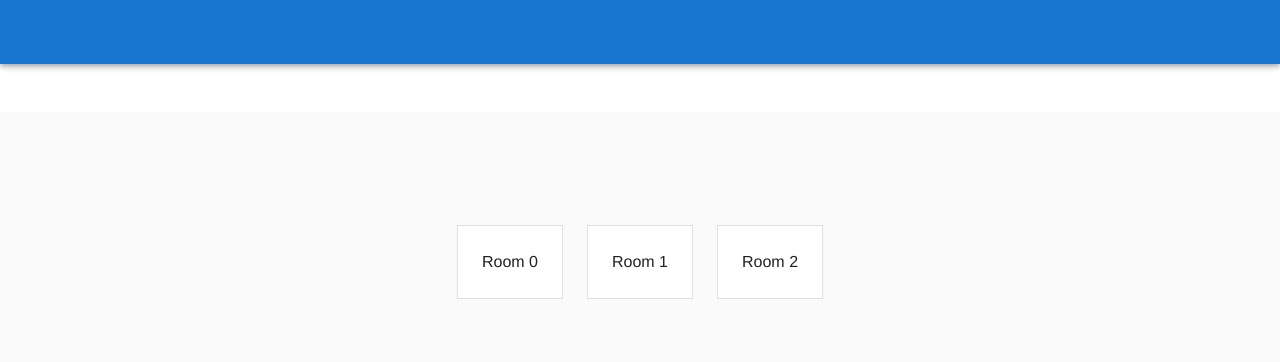
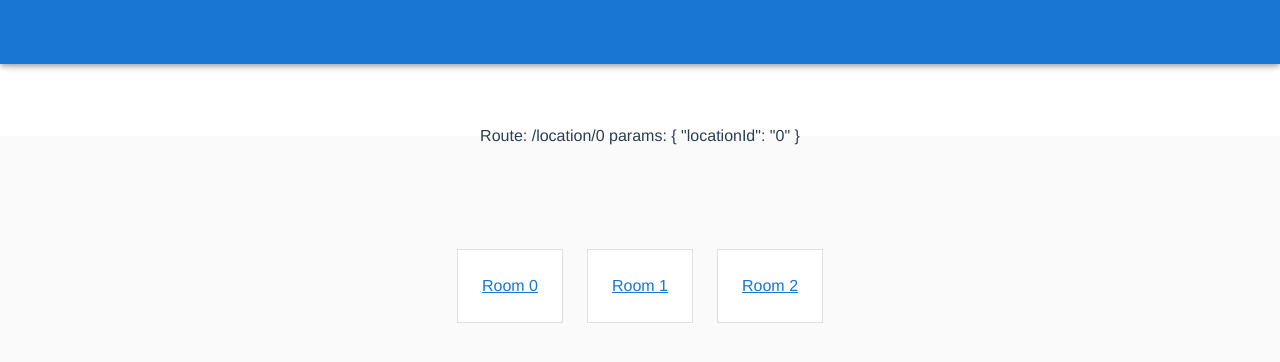
Before and after one commit to devsoc-unsw/freerooms, a Vue app in the folder frontend/: page /location/0 in a window 1280 px wide. Shown: the top 362 px of the page. Built offline with nearby package versions, Linux system fonts and the light colour scheme.

Commit message:
feat (Fix up route names and add href): add href

```diff
--- a/frontend/src/components/LandingPage.vue
+++ b/frontend/src/components/LandingPage.vue
@@ -1,6 +1,6 @@
 <template>
     <div class="room-view">
-        hELLO WORLD
+        {{msg}}
         <v-row
           align="start"
           justify="center"
@@ -14,7 +14,7 @@
             outlined
             tile
           >
-            Location {{index}}
+            <router-link :to="{name: 'locationRoom', params: { locationId : index }}">Location {{index}}</router-link>
           </v-card>
         </v-row>
     </div>
@@ -25,6 +25,11 @@
 
   @Component
   export default class Home extends Vue {
+      msg = "";
+      mounted() {
+          console.log("hello", this.$route.path);
+          this.msg = this.$route.path;
+      }
   }
 </script>
 
--- a/frontend/src/components/LocationRoomView.vue
+++ b/frontend/src/components/LocationRoomView.vue
@@ -1,5 +1,7 @@
 <template>
     <div class="location-room-view">
+        Route: {{msg}}
+        params: {{params}}
         <v-row
           align="center"
           justify="center"
@@ -13,7 +15,7 @@
             outlined
             tile
           >
-            Room {{index}}
+            <router-link :to="{name: 'room', params: { locationId : locationId, roomId: index}}">Room {{index}}</router-link>
           </v-card>
         </v-row>
     </div>
@@ -24,6 +26,15 @@
 
   @Component
   export default class LocationRoomView extends Vue {
+      msg = "";
+      params = {};
+      locationId = 0;
+      mounted() {
+          console.log("hello", this.$route.path);
+          this.msg = this.$route.path;
+          this.params = this.$route.params;
+          this.locationId = this.params['locationId'];
+      }
   }
 </script>
 
--- a/frontend/src/components/RoomView.vue
+++ b/frontend/src/components/RoomView.vue
@@ -1,5 +1,7 @@
 <template>
     <div class="room-view">
+        Route: {{msg}}
+        params: {{params}}
         <v-row
           align="end"
           justify="center"
@@ -24,6 +26,12 @@
 
   @Component
   export default class LocationRoomView extends Vue {
+      msg = "";
+      params = {};
+      mounted() {
+          this.msg = this.$route.path;
+          this.params = this.$route.params;
+      }
   }
 </script>
 
--- a/frontend/src/routes/routes.ts
+++ b/frontend/src/routes/routes.ts
@@ -22,7 +22,7 @@ const routes = [
         children: [
             {
                 path: '/home',
-                name: 'Location',
+                name: 'locations',
                 component: Home
             }
         ]
@@ -30,7 +30,7 @@ const routes = [
     {
         path: "/location/:locationId",
         component: LocationRoomView,
-        name: 'location'
+        name: 'locationRoom'
     },
     {
         // we cannot do a nested route as we want to
```
